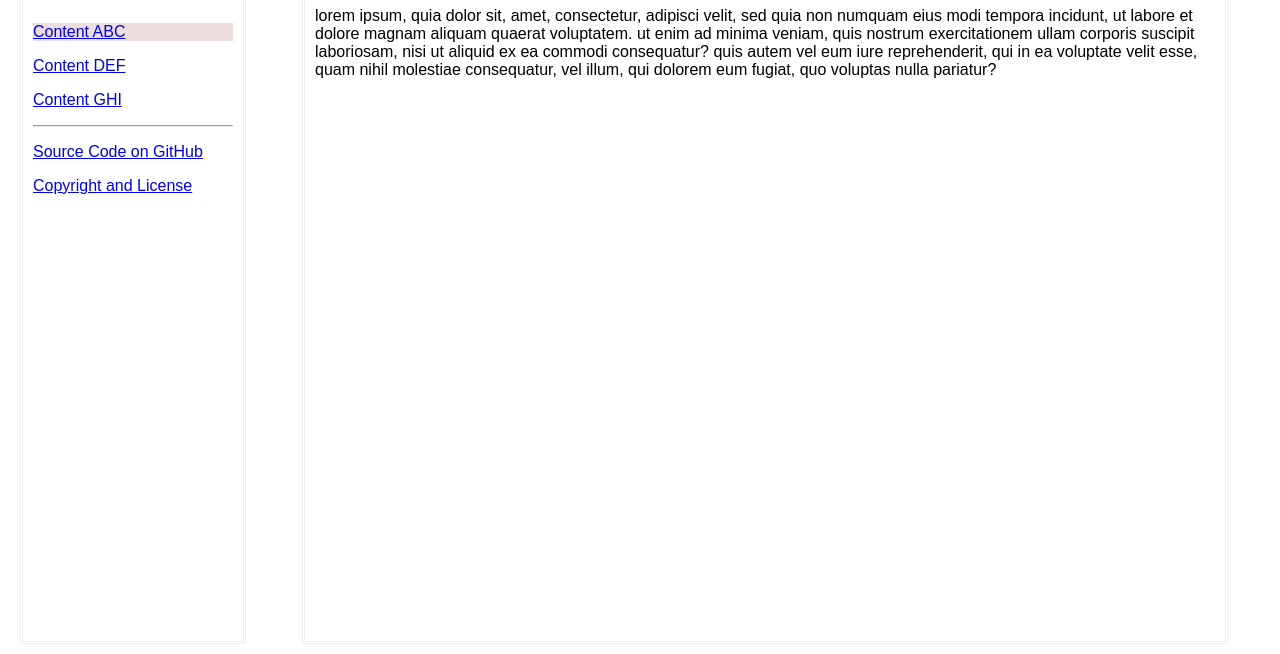
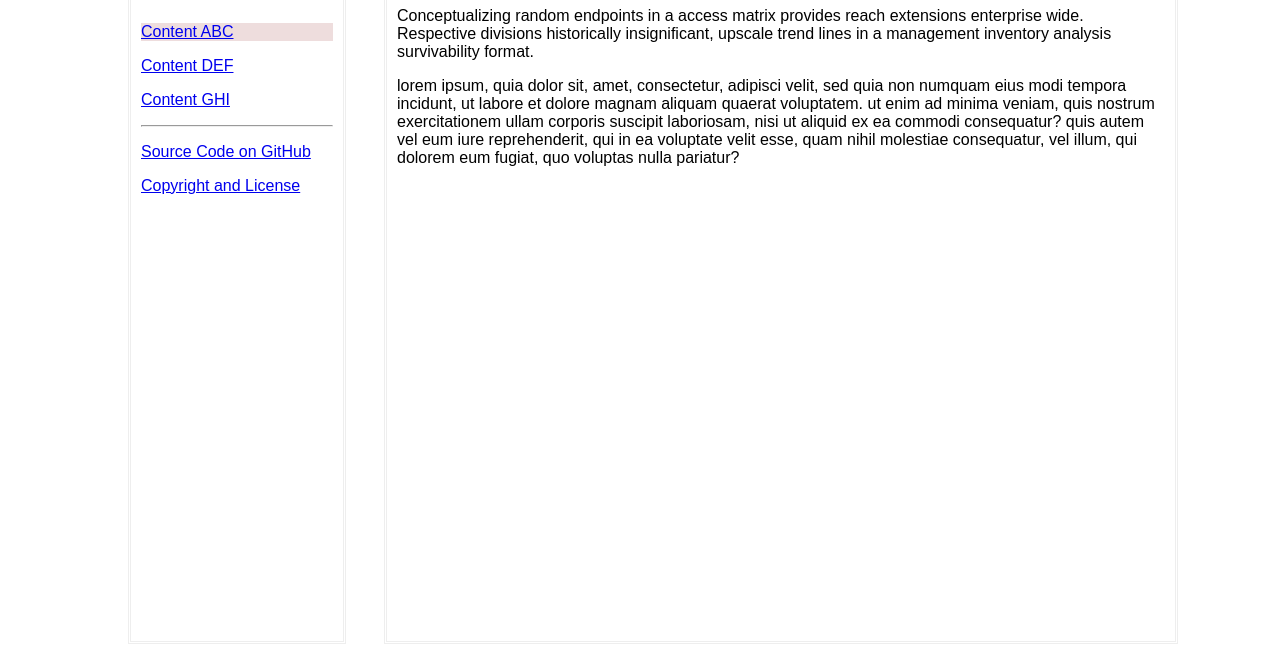
Before and after one commit to jaanga/blode, a plain HTML site: page very-simple-menu/r1/index.html in a window 1280 px wide. Shown: the part 146-800 px from the top of the page. Drawn offline with Linux system fonts and the light colour scheme.

Commit message:
update very simple menu

```diff
--- a/very-simple-menu/r1/content-abc.html
+++ b/very-simple-menu/r1/content-abc.html
@@ -1,5 +1,8 @@
 <h1>Content ABC</h1>
 
 <p>
+Conceptualizing random endpoints in a access matrix provides reach extensions enterprise wide. Respective divisions historically insignificant, upscale trend lines in a management inventory analysis survivability format.
+</p>
+<p>
 lorem ipsum, quia dolor sit, amet, consectetur, adipisci velit, sed quia non numquam eius modi tempora incidunt, ut labore et dolore magnam aliquam quaerat voluptatem. ut enim ad minima veniam, quis nostrum exercitationem ullam corporis suscipit laboriosam, nisi ut aliquid ex ea commodi consequatur? quis autem vel eum iure reprehenderit, qui in ea voluptate velit esse, quam nihil molestiae consequatur, vel illum, qui dolorem eum fugiat, quo voluptas nulla pariatur?
 </p>
--- a/very-simple-menu/r1/index.html
+++ b/very-simple-menu/r1/index.html
@@ -6,7 +6,7 @@
 </head>
 <body>
 <script>
-// Theo Armour ~ 2014-02-13 ~ MIT License
+// Theo Armour ~ 2014-02-14 ~ MIT License
 
 	var content;
 
@@ -16,12 +16,12 @@
 
 // Styles for the doc
 		var css = document.body.appendChild( document.createElement('style') );
-		css.innerHTML = 'body { font: normal 12pt sans-serif; margin: 0; overflow: hidden; }';
+		css.innerHTML = 'body { font: normal 12pt sans-serif; margin: 0; overflow: hidden; z}';
 
 //Styles for menu and content
 		var basics = 'border: 3px double #eee; overflow-x: hidden; overflow-y: auto; padding: 10px; position: absolute; ';
-		var horizontalsMenu = 'left: 20px; width: 200px; ';
-		var horizontalsContent = ' left: 250px; margin: auto; max-width: 900px; min-width: 500px; right: 0; ';
+		var horizontalsMenu = 'left: 10%; width: 15%; ';
+		var horizontalsContent = ' left: 30%; width: 60%; ';
 		var verticals = ' height: ' + ( window.innerHeight * 0.88 ) + 'px; top: 60px; ';
 
 // Menu panel
```
Also changed, not shown: very-simple-menu/r1/content-def.html (+3 -0 lines), very-simple-menu/r1/content-ghi.html (+3 -0 lines), 1 other file.
